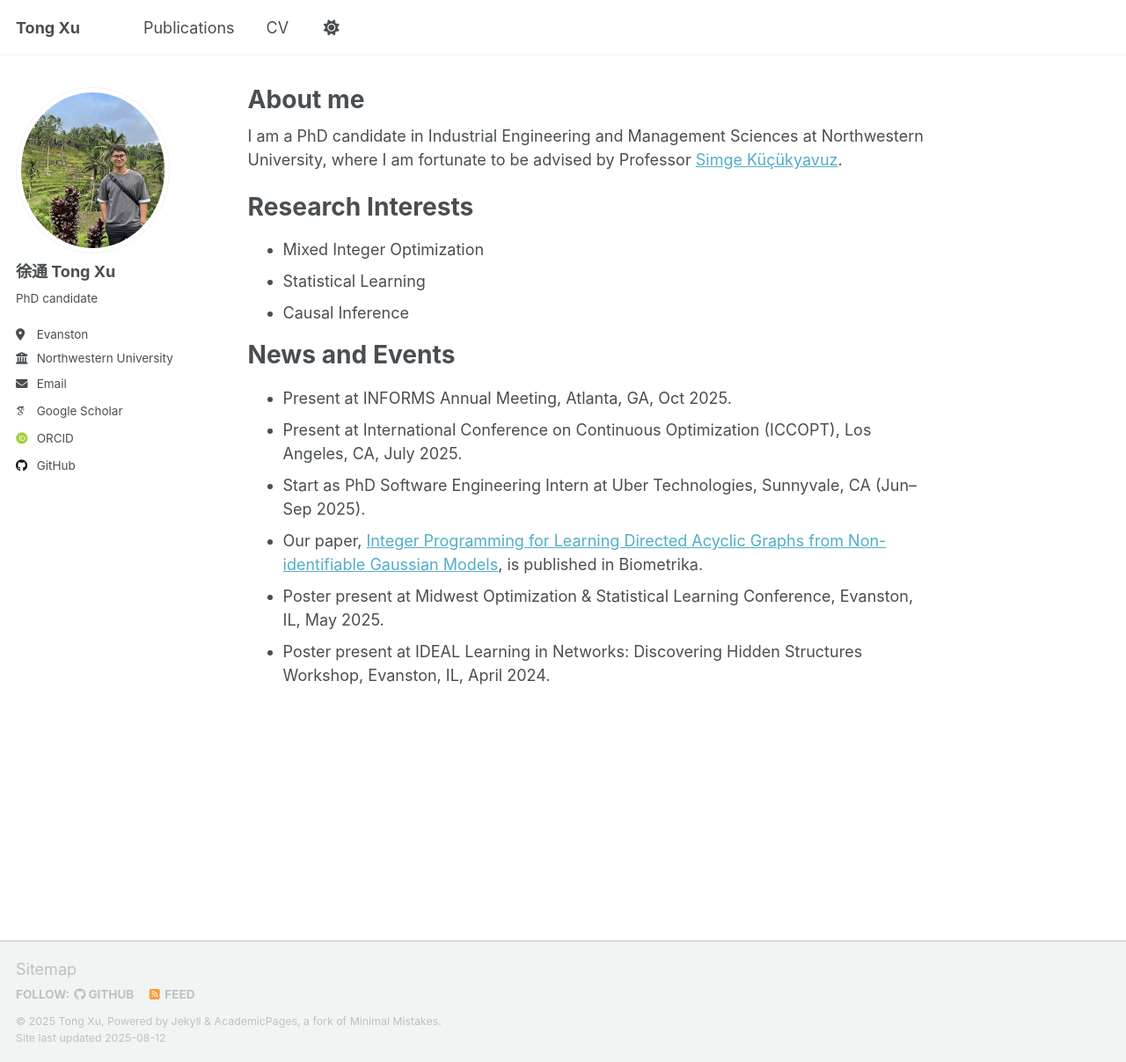
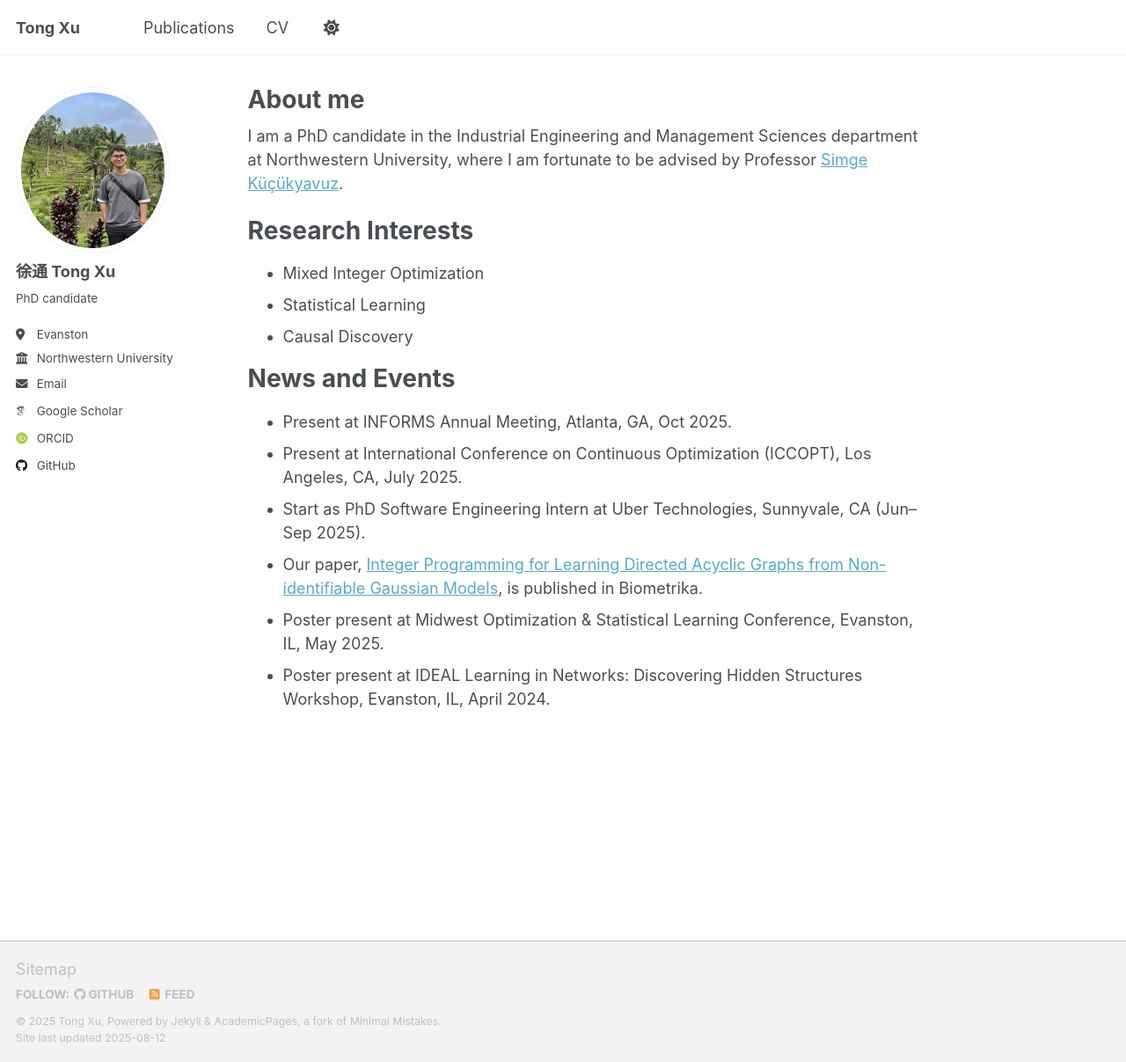
Before and after one commit to AtomXT/AtomXT, a Jekyll site: the page built from _pages/about.md, in a window 1280 px wide and 1207 px high. Shown: the whole window at 88% size. Built offline with Jekyll 4.4.1, drawn with Linux system fonts in a browser that asks for light colours; some web fonts are replaced; a script that is not in the unit is left out.

Commit message:
fix typos

```diff
--- a/_pages/about.md
+++ b/_pages/about.md
@@ -7,13 +7,13 @@ redirect_from:
   - /about.html
 ---
 
-I am a PhD candidate in Industrial Engineering and Management Sciences at Northwestern University, where I am fortunate to be advised by Professor [Simge Küçükyavuz](https://users.iems.northwestern.edu/~simge/).
+I am a PhD candidate in the Industrial Engineering and Management Sciences department at Northwestern University, where I am fortunate to be advised by Professor [Simge Küçükyavuz](https://users.iems.northwestern.edu/~simge/).
 
 Research Interests
 ======
 - Mixed Integer Optimization
 - Statistical Learning
-- Causal Inference
+- Causal Discovery
 
 
 News and Events
```
